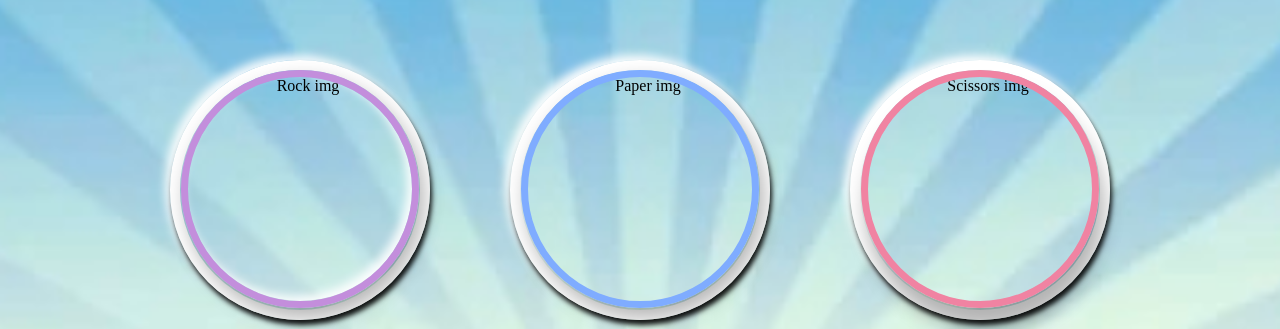
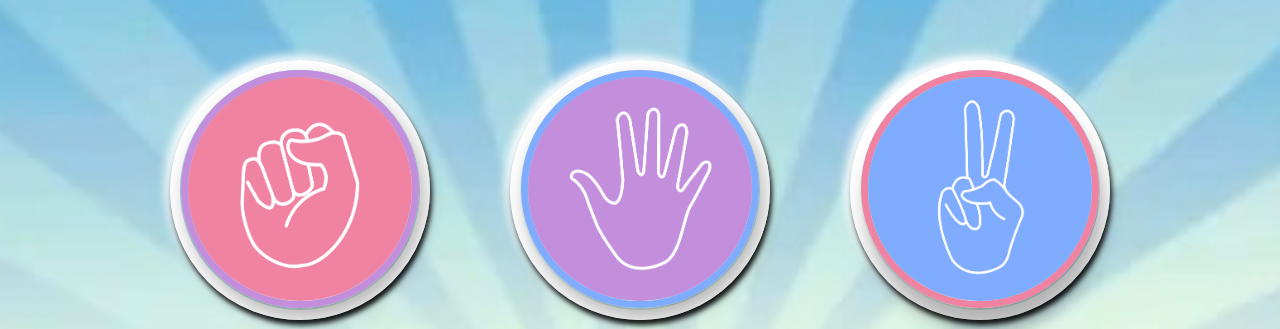
Before and after one commit to MaAditya1/Rock-Paper-Scissors-Game, a plain HTML site: page index.html in a window 1280 px wide. Shown: the part 130-459 px from the top of the page. Drawn offline with Linux system fonts and the light colour scheme.

Commit message:
Update index.html

```diff
--- a/index.html
+++ b/index.html
@@ -20,17 +20,17 @@
     <div class="choices">
 
         <div class="choice" id="rock">
-            <img src="images/rock.png" alt="Rock img" class="img rock">
+            <img src="rock.png" alt="Rock img" class="img rock">
             <h3>ROCK</h3>
         </div>
 
         <div class="choice" id="paper">
-            <img src="images/paper.png" alt="Paper img" class="img paper">
+            <img src="paper.png" alt="Paper img" class="img paper">
             <h3>PAPER</h3>
         </div>
 
         <div class="choice" id="scissors">
-            <img src="images/scissors.png" alt="Scissors img" class="img scissors">
+            <img src="scissors.png" alt="Scissors img" class="img scissors">
             <h3>SCISSORS</h3>
         </div>
 
```
